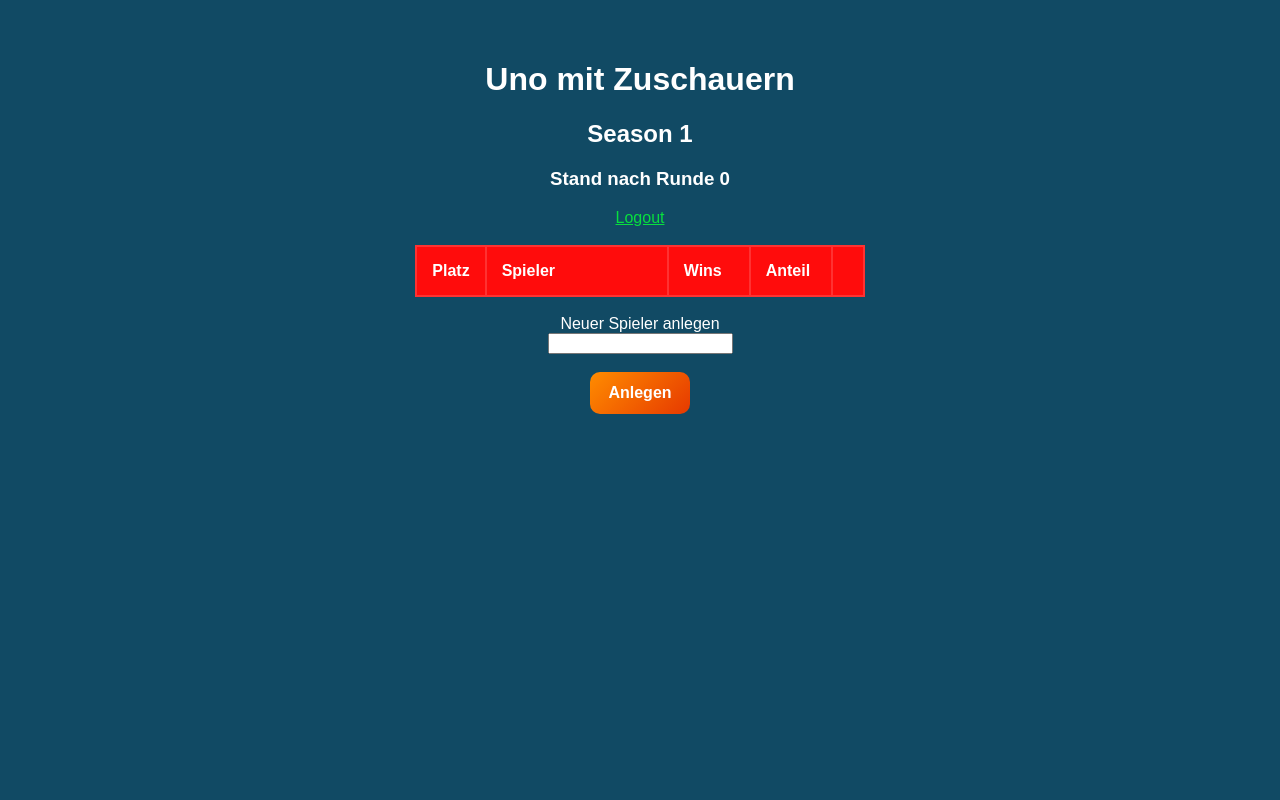
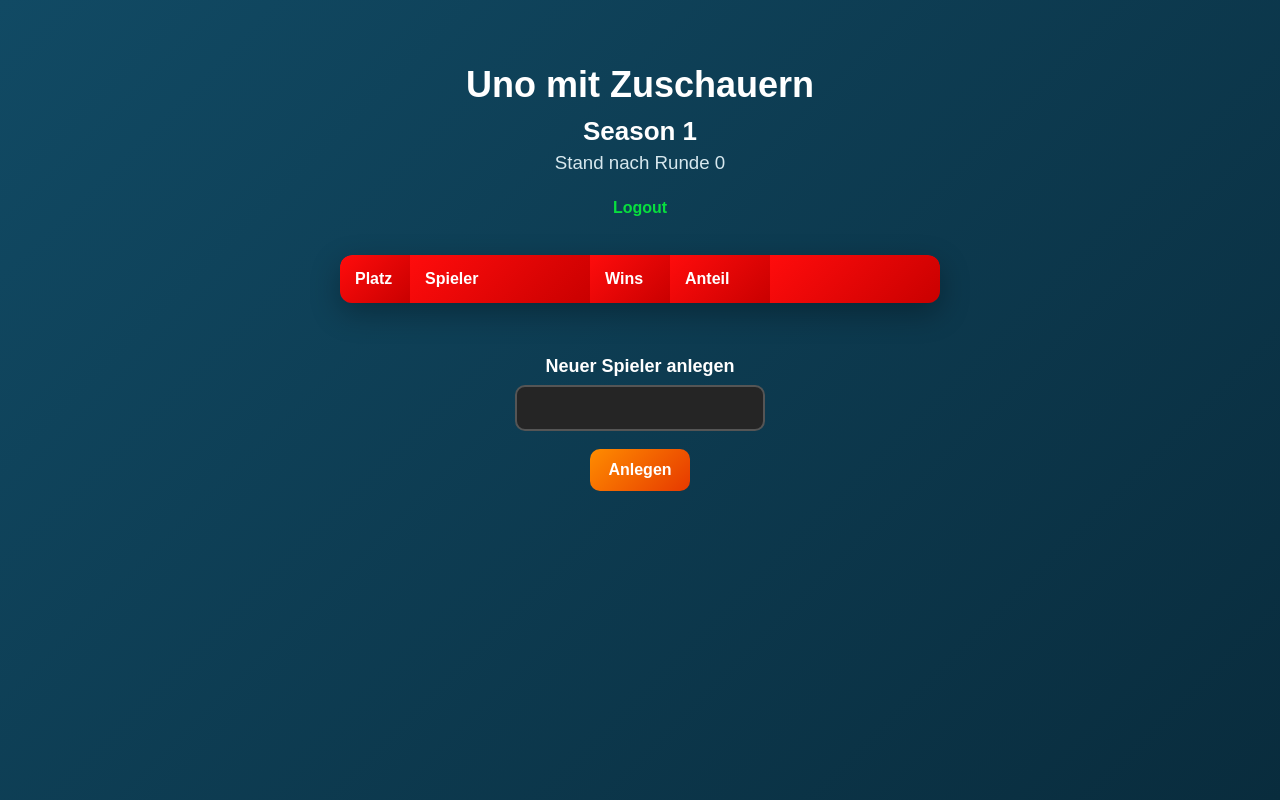
Before and after one commit to FireOverlordd/Forfun, a Flask app: page /admin/ in a window 1280 px wide. Run offline with Flask 2, Linux system fonts and the light colour scheme; the visitor is signed in with stand-in values (Sample User, id 1); data that the repository does not hold is empty.

Commit message:
Style upgrade

```diff
--- a/uno_app/static/style.css
+++ b/uno_app/static/style.css
@@ -1,87 +1,305 @@
-.error {margin: 4px 0; color: red;}
+/* =========================
+   Allgemein
+   ========================= */
 
-.ranking-table {width: auto; margin: 0 auto; border-collapse: collapse;}
+* {
+    box-sizing: border-box;
+}
 
 body {
-        font-family: Arial, sans-serif;
-        margin: 0;
-        padding: 40px;
-        background: rgb(17, 74, 100);
-        color: white;
-        text-align: center;
-}
-
-a {
-        color:#08df3e;
+    font-family: Arial, sans-serif;
+    margin: 0;
+    padding: 40px 20px;
+    background: linear-gradient(135deg, #114a64, #092c3d);
+    color: white;
+    text-align: center;
+    min-height: 100vh;
 }
 
 
-.table-container h2 {
-    margin-top: 0;
+/* =========================
+   Überschriften
+   ========================= */
+
+h1 {
+    margin-bottom: 10px;
+    font-size: 36px;
+}
+
+h2 {
+    margin: 5px 0;
+    font-size: 26px;
+}
+
+h3 {
+    margin-top: 5px;
     margin-bottom: 25px;
+    color: #d7e8ee;
+    font-weight: normal;
 }
+
+
+/* =========================
+   Links
+   ========================= */
+
+a {
+    display: inline-block;
+    color: #08df3e;
+    text-decoration: none;
+    font-weight: bold;
+    margin-bottom: 20px;
+    transition: 0.2s;
+}
+
+a:hover {
+    color: #6dff91;
+    transform: translateY(-1px);
+}
+
+
+/* =========================
+   Tabelle
+   ========================= */
+
+.ranking-table {
+    width: auto;
+    min-width: 600px;
+    margin: 0 auto 35px auto;
+    border-collapse: separate;
+    border-spacing: 0;
+    overflow: hidden;
+    border-radius: 12px;
+    box-shadow: 0 10px 30px rgba(0, 0, 0, 0.3);
+}
+
+
+/* Tabellenkopf */
 
 .ranking-table th {
     text-align: left;
     padding: 15px;
-    background: #ff0c0c;
-    color: #ffffff;
-    border: 2px solid #ff3232;
+    background: linear-gradient(135deg, #ff0c0c, #c90000);
+    color: white;
+    border: none;
 }
+
+.ranking-table th:first-child {
+    border-top-left-radius: 12px;
+}
+
+.ranking-table th:last-child {
+    border-top-right-radius: 12px;
+}
+
+
+
+
+/* Tabellenzellen */
 
 .ranking-table td {
     padding: 15px;
-    border-bottom: 1px solid #eee;
     background: #252525;
-    color: #ffffff;
-    border: 2px solid #555;
+    color: white;
+    border: none;
+    border-top: 1px solid #444;
 }
 
 .ranking-table tbody tr {
-    transition: background 0.2s;
+    transition: 0.2s;
 }
 
-.ranking-table tbody tr:hover {
-    background: #08df3e;
+
+/* Hover über Zeile */
+
+.ranking-table tbody tr:hover td {
+    background: #303030;
 }
 
-.platz{width: 25px; font-weight: bold;}
-.player{width: 150px; text-align: left;}
-.wins{width: 50px}
-.anteil{width: 50px}
+
+/* =========================
+   Spalten
+   ========================= */
+
+.platz {
+    width: 70px;
+    font-weight: bold;
+}
+
+.player {
+    width: 180px;
+    text-align: left;
+}
+
+.wins {
+    width: 80px;
+    text-align: center;
+}
+
+.anteil {
+    width: 100px;
+    text-align: center;
+}
+
+
+/* =========================
+   Plus-Button
+   ========================= */
+
+.action {
+    width: 60px;
+    padding: 0 !important;
+    vertical-align: middle;
+    line-height: 0; /* verhindert Lücken durch die Zeilenhöhe */
+}
+
+.action form {
+    display: block;
+    margin: 0;
+    padding: 0;
+}
+
+.plus-button {
+    display: block;
+    width: 100%;
+    padding: 15px 0;
+    border-radius: 0;
+    background: #00963e;
+    font-size: 20px;
+    line-height: 1.2; /* Button-Text wieder normal */
+}
+
+.plus-button:hover {
+    background: #00b94e;
+    transform: none;
+}
+
+
+/* =========================
+   Allgemeine Buttons
+   ========================= */
 
 button {
     background: linear-gradient(135deg, #ff8c00, #e63900);
-
     color: white;
     border: none;
-
     padding: 12px 18px;
-
     border-radius: 10px;
-
     font-size: 16px;
     font-weight: bold;
-
     cursor: pointer;
-
     transition: 0.2s;
-}
-
-.action {
-    padding: 0 !important;
-}
-
-.plus-button{
-        padding: 15px;
-        border-radius: 0px;
-        background:#00963e
 }
 
 button:hover {
     transform: scale(1.05);
 }
 
-tr:has(.plus-button:hover) {
-    outline: 2px solid rgb(172, 172, 172);
+
+/* =========================
+   Zeile beim Plus-Hover
+   ========================= */
+
+.ranking-table tr:has(.plus-button:hover) {
+    outline: 2px solid #08df3e;
+    outline-offset: -2px;
 }
+
+
+/* =========================
+   Spieler hinzufügen
+   ========================= */
+
+form:not(.ranking-table form) {
+    margin-top: 20px;
+}
+
+label {
+    display: inline-block;
+    margin-bottom: 8px;
+    font-size: 18px;
+    font-weight: bold;
+}
+
+input[type="text"] {
+    padding: 12px 15px;
+    width: 250px;
+    border: 2px solid #555;
+    border-radius: 10px;
+    background: #252525;
+    color: white;
+    font-size: 16px;
+    outline: none;
+    transition: 0.2s;
+}
+
+input[type="text"]:focus {
+    border-color: #08df3e;
+    box-shadow: 0 0 8px rgba(8, 223, 62, 0.3);
+}
+
+input[type="password"]:focus {
+    border-color: #08df3e;
+    box-shadow: 0 0 8px rgba(8, 223, 62, 0.3);
+}
+
+input[type="password"] {
+    padding: 12px 15px;
+    width: 250px;
+    border: 2px solid #555;
+    border-radius: 10px;
+    background: #252525;
+    color: white;
+    font-size: 16px;
+    outline: none;
+    transition: 0.2s;
+}
+
+/* =========================
+   Fehlermeldung
+   ========================= */
+
+.error {
+    margin: 8px 0;
+    color: #ff5555;
+    font-weight: bold;
+}
+
+
+/* =========================
+   Handy
+   ========================= */
+
+@media (max-width: 700px) {
+
+    body {
+        padding: 25px 10px;
+    }
+
+    h1 {
+        font-size: 28px;
+    }
+
+    h2 {
+        font-size: 22px;
+    }
+
+    .ranking-table {
+        min-width: 100%;
+        font-size: 14px;
+    }
+
+    .ranking-table th,
+    .ranking-table td {
+        padding: 10px 7px;
+    }
+
+    .player {
+        width: auto;
+    }
+
+    input[type="text"] {
+        width: 80%;
+        max-width: 250px;
+    }
+}
--- a/uno_app/templates/admin.html
+++ b/uno_app/templates/admin.html
@@ -23,7 +23,7 @@
                 <th class="player">Spieler</th>
                 <th class="wins">Wins</th>
                 <th class="anteil">Anteil</th>
-                <th></th>
+                <th class="plusspalte"></th>
             </tr>
         </thead>
         <tbody>
```
